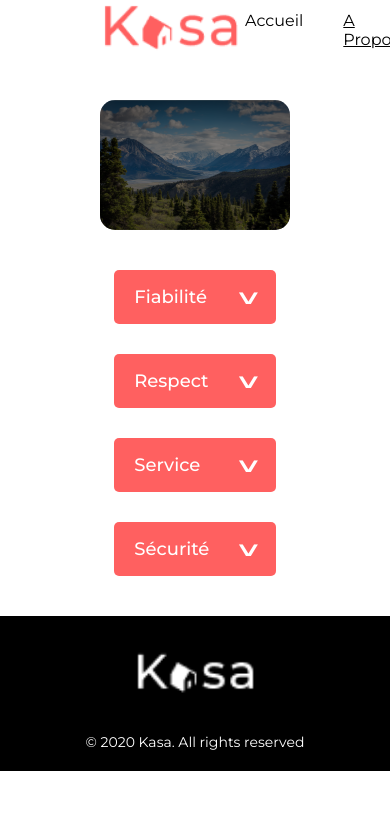
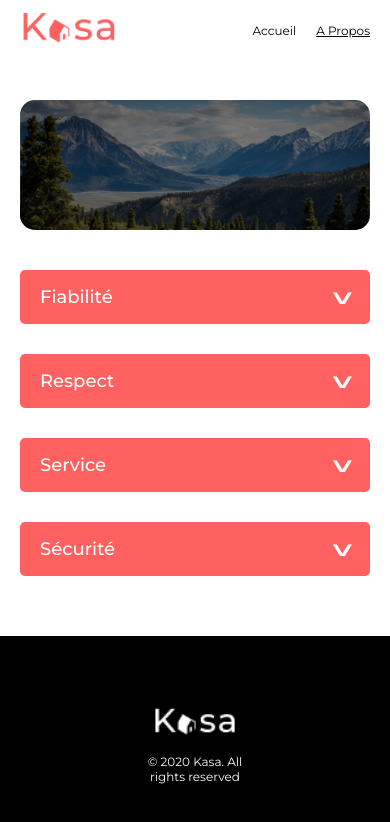
Before and after one commit to nadiachouiref-commits/Kasa, a React (Vite) app: page /about in a window 390 px wide. Shown: the top 822 px of the page. Built offline with nearby package versions, Linux system fonts and the light colour scheme.

Commit message:
style responsive mobile toutes les pages

```diff
--- a/src/App.jsx
+++ b/src/App.jsx
@@ -11,7 +11,7 @@ function App() {
     <BrowserRouter>
       {/* Header affiché sur toutes les pages */}
       <Header />
-
+      <main>
         {/* Les routes changent selon l'URL */}
         <Routes>
           <Route path="/" element={<Home />} />
@@ -19,7 +19,7 @@ function App() {
           <Route path="/property/:id" element={<Property />} />
           <Route path="*" element={<Error />} />
         </Routes>
-
+      </main>
       {/* Footer affiché sur toutes les pages */}
       <Footer />
     </BrowserRouter>
--- a/src/components/Banner.module.css
+++ b/src/components/Banner.module.css
@@ -29,3 +29,15 @@
   position: relative;
   z-index: 1;
 }
+
+
+
+
+
+/* mobile */
+@media (max-width: 768px) {
+  .text {
+    text-align: left;
+    padding-left: 10px;
+  }
+}
--- a/src/components/Card.module.css
+++ b/src/components/Card.module.css
@@ -8,8 +8,8 @@
   position: relative;
   border-radius: 10px;
   overflow: hidden;
-  height: 385px;
   aspect-ratio: 1/1;
+  width: 100%;
 }
 
 /* Image de couverture */
@@ -42,3 +42,13 @@
   width: 60%;
   line-height: 1.3;
 }
+
+
+
+/* mobile */
+@media (max-width: 768px) {
+  .card {
+    aspect-ratio: auto;
+    height: 250px;
+  }
+}
--- a/src/components/Footer.module.css
+++ b/src/components/Footer.module.css
@@ -5,7 +5,7 @@
   flex-direction: column;
   align-items: center;
   justify-content: center;
-  padding: 20px 0;
+  padding: 30px 0;
   gap: 20px;
 }
 
@@ -19,3 +19,25 @@
   color: #ffffff;
   font-size: 14px;
 }
+
+
+
+/* Mobile */
+@media (max-width: 768px) {
+
+  .logo {
+    width: 100px;
+  }
+
+  .text {
+    font-size: 12px;
+    color: #ffffff;
+    text-align: center;
+    max-width: 120px;
+  }
+
+  .footer {
+    padding: 60px 0;
+    gap: 5px;
+  }
+}
--- a/src/components/Header.module.css
+++ b/src/components/Header.module.css
@@ -29,3 +29,25 @@
 .active {
   text-decoration: underline;
 }
+
+
+
+
+/* Mobile */
+@media (max-width: 768px) {
+  .header {
+    padding: 0 20px;
+  }
+
+  .logo {
+    width: 100px;
+  }
+
+  .navLink {
+    font-size: 12px;
+  }
+
+  .nav {
+    gap: 20px;
+  }
+}
--- a/src/components/Slideshow.module.css
+++ b/src/components/Slideshow.module.css
@@ -49,3 +49,24 @@
   color: #ffffff;
   font-size: 18px;
 }
+
+
+
+
+/* Mobile */
+@media (max-width: 768px) {
+  .slideshow {
+    height: 300px;
+    border-radius: 10px;
+  }
+
+  .prev {
+    font-size: 30px;
+    left: 10px;
+  }
+
+  .next {
+    font-size: 30px;
+    right: 10px;
+  }
+}
--- a/src/index.css
+++ b/src/index.css
@@ -10,4 +10,18 @@ body {
   font-family: 'Montserrat', sans-serif;
   color: #000000;
   background: #ffffff;
+  display: flex;
+  flex-direction: column;
+  min-height: 100vh;
 }
+
+
+#root {
+  display: flex;
+  flex-direction: column;
+  min-height: 100vh;
+}
+
+main {
+  flex: 1;
+}
--- a/src/pages/About.module.css
+++ b/src/pages/About.module.css
@@ -18,3 +18,17 @@
   margin-left: auto;
   margin-right: auto;
 }
+
+
+
+
+/* Mobile */
+@media (max-width: 768px) {
+  .about {
+    padding: 0 20px;
+  }
+
+  .collapses {
+    width: 100%;
+  }
+}
--- a/src/pages/Error.module.css
+++ b/src/pages/Error.module.css
@@ -30,3 +30,21 @@
   font-size: 15px;
   text-decoration: underline;
 }
+
+
+
+
+
+/* Mobile */
+@media (max-width: 768px) {
+  .code {
+    font-size: 96px;
+  }
+
+  .message {
+    font-size: 18px;
+    padding: 0 20px;
+    text-align: center;
+
+  }
+}
--- a/src/pages/Home.module.css
+++ b/src/pages/Home.module.css
@@ -5,16 +5,35 @@
 
 /* Bannière */
 .banner {
-  margin: 30px 0;
+  margin-top: 10px;
+  margin-bottom: 25px;
 }
 
 /* Grille des logements */
 .grid {
   display: grid;
   grid-template-columns: repeat(3, 1fr);
-  gap: 40px;
+  gap: 25px;
   background-color: #F6F6F6;
   border-radius: 25px;
-  padding: 40px;
-  margin-bottom: 40px;
+  padding: 25px;
+  margin-bottom: 30px;
 }
+
+
+
+/* Mobile */
+@media (max-width: 768px) {
+  .home {
+    padding: 0 20px;
+  }
+
+  /* Une seule colonne sur mobile */
+  .grid {
+    grid-template-columns: 1fr;
+    width: 100%;
+    background-color: transparent;
+    padding: 0;
+    gap: 20px;
+  }
+}
--- a/src/pages/Property.jsx
+++ b/src/pages/Property.jsx
@@ -53,17 +53,17 @@ function Property() {
         </div>
 
         <div className={styles.infoRight}>
-          {/* Nom et photo du host */}
-          <div className={styles.host}>
-            <p className={styles.hostName}>{property.host.name}</p>
-            <img className={styles.hostPicture} src={property.host.picture} alt={property.host.name} />
-          </div>
-
           {/* Rating étoiles */}
           <div className={styles.rating}>
             {[1, 2, 3, 4, 5].map(star => (
               <span key={star} className={star <= property.rating ? styles.starActive : styles.starInactive}>★</span>
             ))}
+          </div>
+
+          {/* Nom et photo du host */}
+          <div className={styles.host}>
+            <p className={styles.hostName}>{property.host.name}</p>
+            <img className={styles.hostPicture} src={property.host.picture} alt={property.host.name} />
           </div>
         </div>
       </div>
--- a/src/pages/Property.module.css
+++ b/src/pages/Property.module.css
@@ -102,3 +102,53 @@
   display: flex;
   gap: 30px;
 }
+
+
+
+
+
+/* Mobile */
+@media (max-width: 768px) {
+  .property {
+    padding: 0 20px;
+  }
+
+  /* Infos en colonne sur mobile */
+  .info {
+    flex-direction: column;
+    gap: 15px;
+  }
+
+  .title {
+    font-size: 24px;
+  }
+
+  .infoRight {
+    flex-direction: row;
+    justify-content: space-between;
+    width: 100%;
+  }
+
+  /* Collapses en colonne sur mobile */
+  .collapses {
+    flex-direction: column;
+    gap: 15px;
+  }
+
+  .hostName {
+    max-width: 80px;
+  }
+
+  .rating {
+    align-self: center;
+  }
+
+  .tag {
+    padding: 5px 15px;
+    }
+
+  .tags {
+    flex-wrap: wrap;
+    }
+
+}
```
Lines whose indentation alone changed are shown as unchanged.
